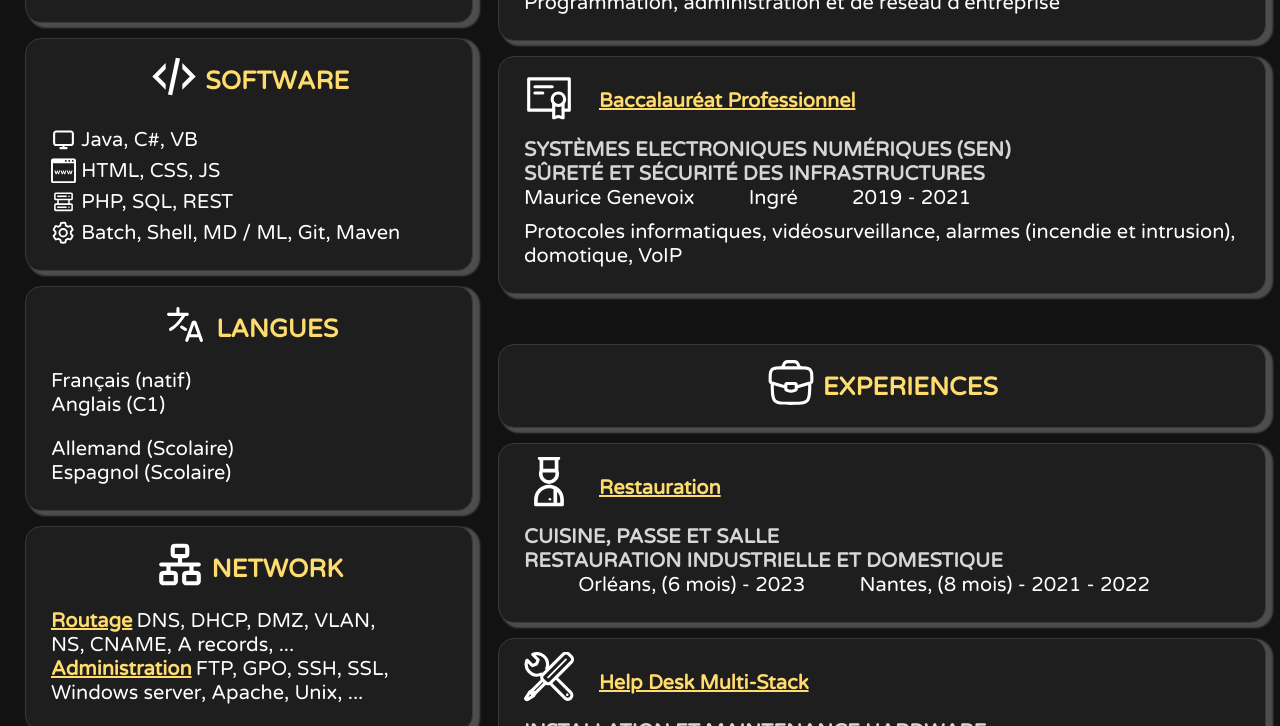
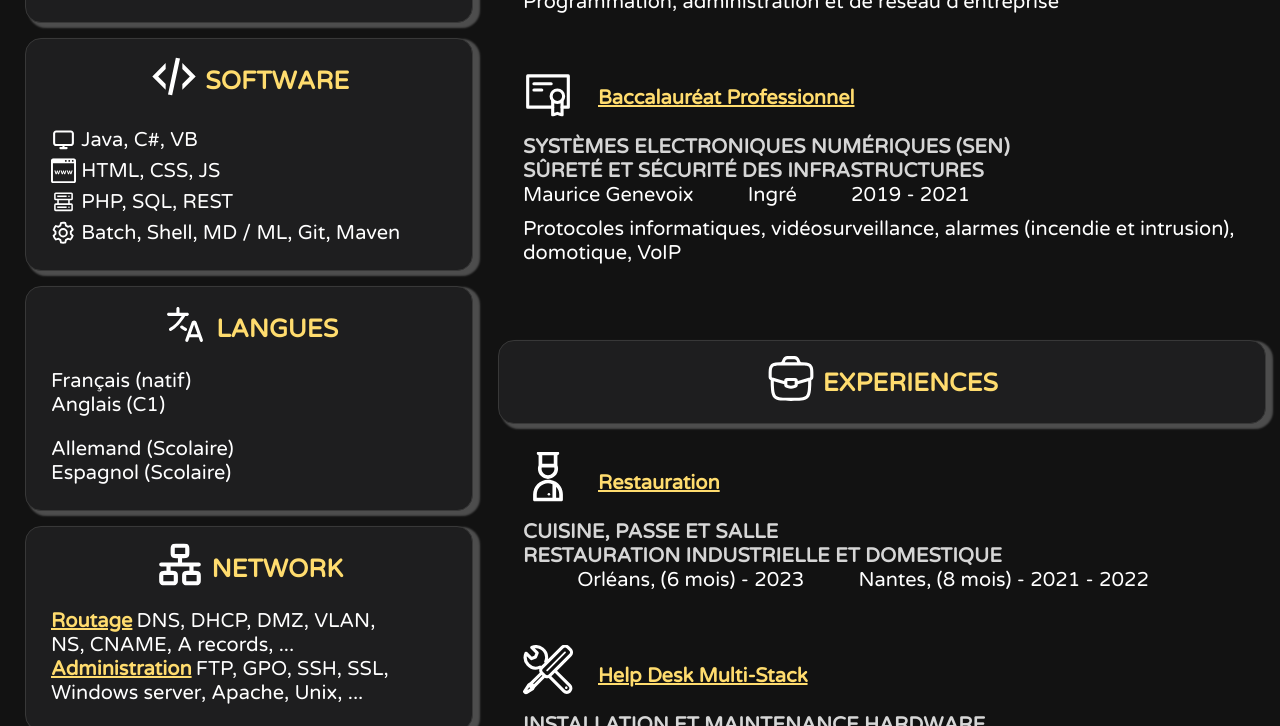
Before and after one commit to DELAHAIE-JB/cv, a plain HTML site: page index.html in a window 1280 px wide. Shown: the part 396-1122 px from the top of the page. Drawn offline with Linux system fonts and the light colour scheme.

Commit message:
Update contentDiv.css

```diff
--- a/css/contentDiv.css
+++ b/css/contentDiv.css
@@ -49,6 +49,10 @@
     padding-top: 35px;
 }
 
+/*
+
+Cards sur chaque Diplômes / Expériences
+
 #content>div>div>div {
     border: var(--border-width) var(--border-style) var(--border-color);
     border-radius: var(--border-radius);
@@ -59,4 +63,11 @@
 
     background-color: var(--card-background-color);
     box-shadow: var(--box-shadow);
+}*/
+
+/* sans cards sur chaque */
+#content>div>div>div {
+    margin-bottom: 15px;
+    padding: 25px;
+    padding-top: 0px;
 }
```
